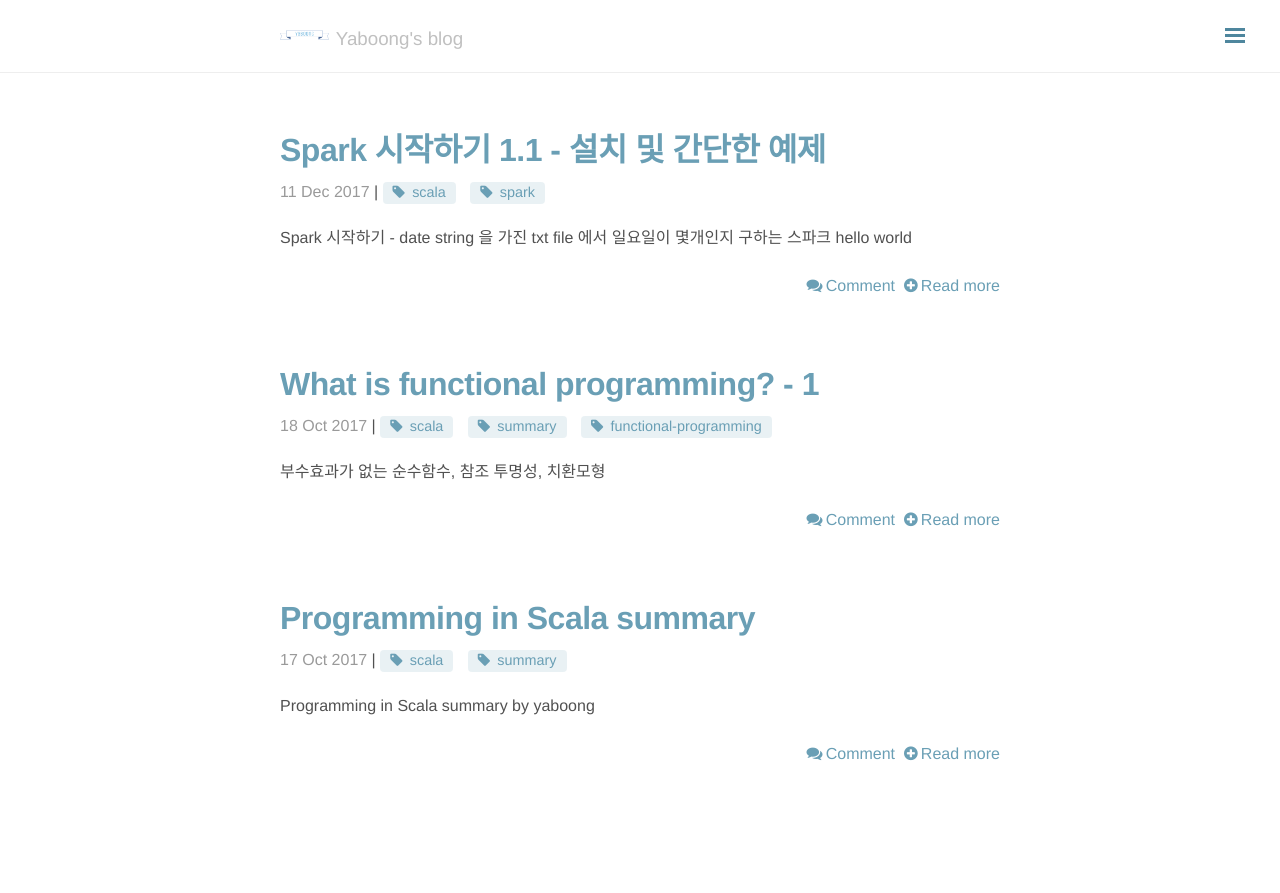
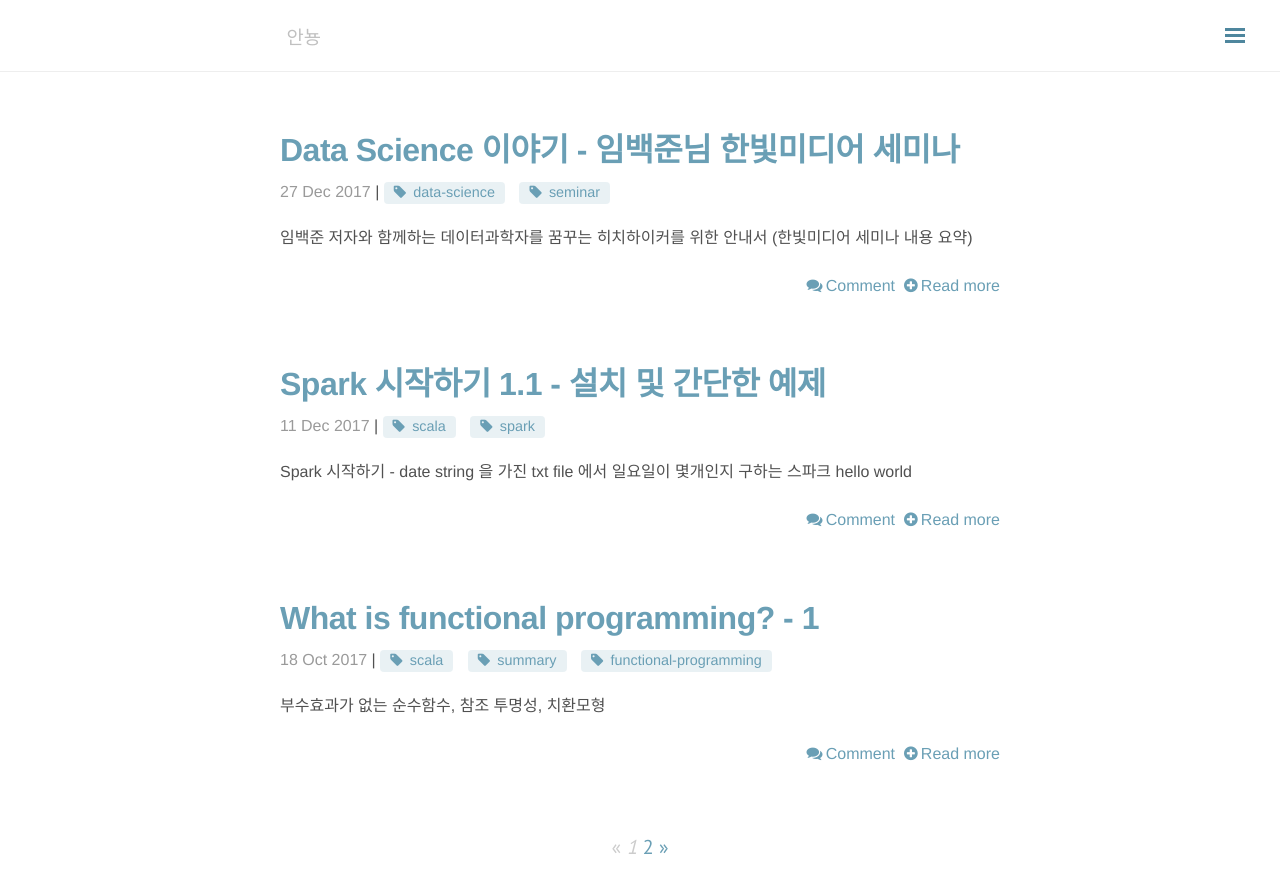
Before and after one commit to yaboong/yaboong.github.io, a Jekyll site: the page built from blog/index.html, in a window 1280 px wide and 922 px high. Shown: the top 893 px of the window. Built offline with Jekyll 4.4.1, drawn with Linux system fonts in a browser that asks for light colours; nearby versions of some CDN libraries; the list of posts is cut into pages by our own code; comment, search, counter and statistics services are not loaded; some of the changed lines change nothing that is shown.

Commit message:
임백준님 데이터과학자 세미나 내용 요약

```diff
--- a/_config.yml
+++ b/_config.yml
@@ -1,10 +1,10 @@
 # Site Info
 title: YABOONG
-tagline: 'Yaboong''s blog'
+tagline: '안뇽'
 description: 'A Jekyll theme adapted from <a href="http://lanyon.getpoole.com/" target="_blank">Lanyon</a>. Made by <a href="http://codinfox.github.io" target="_blank">@codinfox</a>.'
 baseurl: ""
 url: https://github.com/yaboong
-logo: '/public/yaboong_logo.png'
+#logo: '/public/yaboong_logo.png'
 
 # Site configurations
 plugins:
--- /dev/null
+++ b/_posts/2017-12-27-guide-for-future-data-scientists.md
@@ -0,0 +1,291 @@
+---
+layout: post
+title: Data Science 이야기 - 임백준님 한빛미디어 세미나
+category: data-science
+tags: [data-science, seminar]
+excerpt: "임백준 저자와 함께하는 데이터과학자를 꿈꾸는 히치하이커를 위한 안내서 (한빛미디어 세미나 내용 요약)"
+---
+[http://www.hanbit.co.kr/store/education/edu_view.html?p_code=S2703738600](http://www.hanbit.co.kr/store/education/edu_view.html?p_code=S2703738600)
+
+> 세미나가서 들으면서 정리한 노트. 누구에게든 도움이 많이 될 것 같은 내용이라 공유. 모르는 내용이 많아서 잘못 받아적은 내용이 있을 수 있겠지만, 용어는 찾아가면서 정확하게 적으려 노력함.
+
+# 서론
+* [임백준](https://ko.wikipedia.org/wiki/%EC%9E%84%EB%B0%B1%EC%A4%80) 소개
+* 본인은 데이터 관련해서 hands on 하다고 이야기 하기에는 힘들다.
+* tensorflow, keras 사용자는 아니다. 그걸 사용하는 사람들과 같이 일하는 중.
+* 나무에 대한 이야기 보다는 숲에대한 이야기.
+* 스피커 질문
+    * 데이터 관련된 일을 학교나 회사에서 하고 있는분? -> 1/60 (손든사람/청중수)
+    * 데이터에 관심이 있으신 분? -> 20/60
+    * 딥러닝을 스스로 돌려보신분? -> 3/60
+    * 데이터에 관심이 있으신 분들과 하고싶은 이야기가 많다.
+* 오늘 하는 이야기는 기술적으로 큰 의미는 있지 않을거다. 전체적으로 숲을 보는데 의미가 있지 않을까 한다.
+
+
+---
+
+# 본론 - 1부
+## 데이터 과학자란 누구인가?
+> 설명하기 쉽지않다.
+
+* **데이터 분석가**
+    * 데이터분석가 -> BA
+        * sql 로 데이터를 꺼내서 차트나 그래프를 만드는 그런 사람들…
+        * 말은 단순한데 도메인 지식과 데이터에대한 이해가 필요함
+        * 단순하다고 말하고 싶진 않다.
+    * 데이터분석가가 데이터 과학자인 것은 아니다.
+* **데이터 엔지니어**
+    * 웬만한 회사들은 데이터 사이언스 팀 인력들이 데이터 엔지니어링을 많이 한다.
+        * 데이터 엔지니어링은 데이터를 A 라는 지점에서 B 라는 지점으로 옮기는 사람들.
+        * 요즘은 데이터 규모가 크고, 빠르기 때문에 옮기는 것이 단순하지 않기 때문에 하나의 직업군으로 분류 될 수 있다
+        * Hadoop, Spark, Kafka 등등
+    * 이것도 데이터 사이언스는 아니다.
+* **통계학자**
+    * 통계지식으로 데이터에 대한 예측.
+    * 데이터 과학자와 비슷하지만 데이터 과학자는 아님.
+* **머신러닝 엔지니어**
+    * 머신러닝 수행하는 사람.
+    * 데이터 과학자라고 하면 머신러닝 하는 사람이라고 생각하는 경우도 많지만 그건 아님.
+* **데이터 과학자란?**
+    * 위 직업들의 교집합 또는 합집합을 이루는 사람들.
+    * 데이터 과학자에 대한 스피커 주관적 생각.
+        * 위 직업들의 특성을 고루 가지고 있으면서 데이터와 관련된 문제가 있을때, 이 데이터셋으로 해결할 수 있는 문제, 그 문제를 해결하려면 어떤 방법론으로 접근해야 한다는 것을 아는 사람. 그런 능력이 있는 사람.
+        * 어떻게 문제를 해결해야할지 어떻게 데이터를 다뤄야 할지 머리속에 방법들이 파노라마처럼 펼쳐지는 사람. 잘 정제된 정의는 아니다.
+
+---
+
+## 데이터 과학은 왜 필요한가?
+* 왜 이렇게 이슈가 되는 걸까요?
+    * 데이터는 쌓여있고 분석을 해야하기 때문에 (청중 답변)
+* 왜 분석을 해야하나요?
+    * 의사결정을 위해 (청중)
+    * 데이터에서 가치를 뽑아내기 위해. 추상적인 표현이다.
+    * 무슨가치가 숨어 있는지 모르기 때문에 분석을 해보아야 한다.
+* 아무도 건드리지 않은 데이터가 이세상의 90%라고 말한다. 하지만 데이터는 부족하다.
+
+
+## 데이터 분석에서의 문제들
+* **Data Scarcity**
+    * 막상 분석하는 사람들은 쓸만한 데이터가 없다고 말한다.
+    * 데이터를 쌓을 때 맹목적으로 쌓았거나, 쌓을 당시의 목적과 분석의 목적이 일치하는 경우가 거의 없기 때문에.
+        * 머신러닝의 관점에서는 “쌓여있는 데이터에 쓸만한 feature 가 없다”
+        * 데이터 분석에서는 이게 제일 큰 문제다.
+* **Cold Start Problem**
+    * 아마존, 넷플릭스 처럼 상품에 대한 추천 시스템을 만드는 경우,
+    * 사용자가 처음 가입했다면, 새 유저와 유사한 사용자를 찾기 어렵고,
+    * 새로운 상품이 생긴다면, 같은 문제.
+    * 히스토리 데이터가 없는 문제. 피할 수 없는 문제.
+    * 데이터 분석과 관련된 큰 문제로 여겨짐.
+* **비정형 데이터**
+    * 수리기사들이 가전제품 수리한 후 고객에게 질문하고 받은 답변을 기사가 시스템에 입력함.
+    * 데이터베이스에 쌓임.
+    * 시간이 지나면 굉장히 소중한 데이터.
+    * 근데 이게 자연어로 입력이 되어 있음. 손글씨.
+    * 그때 그때 임의의 기사들이 자기 생각하는 방식대로 입력해둠.
+    * 수집은 했으나 구조가 없고 분석을 하기 힘든 구조.
+
+> 이런 문제들이 있기 때문에 막연히 분석하자고 달려들었을 때 풀어야 할 문제들이 너무 많다. 데이터 과학은 단순히 머신러닝 돌리는 것이 아니라 이런 문제들을 해결해 나가는 것.
+
+### 데이터 과학자
+* 돈 잘번다
+* 실제로 하는 일은 지저분하고 머리아프다.
+* 코딩 하는 것 처럼 깔끔하지 않다.
+* 데이터를 주려고 하지도 않고 받아도 엉망이다.
+* 이런 지저분한 것을 처리하는 것이 데이터 과학자들이 할 일.
+* 이렇게 데이터를 받으면 머신러닝 등 돌리는 것은 순식간임.
+
+### Ad Tech 스타트업 회사에 있었다 (여담)
+* 광고회사는 분석할 데이터가 많다.
+* 모델이 자동적으로 행동하게 코딩했을 때 회사 revenue 가 팍팍 달라지는 것을 경험함. - 어떤사례가 있었는지 청중이 Q&A 시간에 물었으나 상세한 답변은 하지않음.
+* 스타트업 회사에서 데이터분석가로 자원을 키우면 IT 공룡 회사로 다 간다. 아마존, 구글, 페이스북.
+* 아무튼 데이터 과학은 핫하다.
+* 하지만 실제로 하는 일은 그렇게 매력적이지 않다.
+
+---
+
+## Tech Stack 정리
+> **python, tensorflow, keras, spark** 이정도로 정리
+
+* 데이터 분석 쪽에서는 툴이나 프레임웍의 중요성이 일반 프로그래밍 보다 덜하다.
+* 툴은 그냥 툴이다. 그래야 된다.
+* 기술스택에 대해서는 스피커 본인이 정리하는 내용이 자기 생각과 다르다고 속상해 하지 마시길
+    * "이 바닥에서 언어는 Python 이다. 다른 언어는 기웃거릴 필요가 없다."
+    * tensorflow, pytorch, caffe, mxnet, theano
+        * [https://deeplearning4j.org/compare-dl4j-tensorflow-pytorch](https://deeplearning4j.org/compare-dl4j-tensorflow-pytorch)
+        * 이것도 tensor flow 로 정리를 하자. pytorch 제외하고 나머지는 support 도 잘 안되고 있다.
+    * 해외 협력 프로젝트에서도 전부 tensor flow 로 정리하고 요청하는 분위기다.
+    * tensor flow api 를 직접 쓰기 보다는 keras 를 많이 쓴다.
+    * 더 편하고 더 새로운게 나오면 빨리빨리 갈아타는게 상책이다. 핵심원리는 따라가되 지엽적인 api에는 목숨걸지 말자.
+    * 하다못해 spark 도 python api 지원하니까..
+    * shallow learning - 전통적인 머신러닝
+    * cuda - compute unified device architecture
+        * [https://developer.nvidia.com/cuda-zone](https://developer.nvidia.com/cuda-zone)
+        * 엔비디아에 특화된 라이브러리 걔네가 만든것
+    * 텐서플로우가 엔비디아 gpu만 지원을 한다.
+        * 그래서 맥에서 윈도우로 갈아타는 사람도 생긴다.
+* 에디터
+    * pycharm 이 괜찮다.
+* 데이터 엔지니어링 (빅데이터 파이프라인)
+    * apache-spark
+
+---
+
+## 통계지식 정리
+* 편차, 분산, 표준편차, 분포 등등
+    * 표준편차 등등 수식이 가지는 의미 정도를 알아줘야한다.
+* headfirst 통계학 - 한빛에서 나온거 정도는 봐줘야 한다.
+    * [http://www.hanbit.co.kr/store/books/look.php?p_code=B2156162193](http://www.hanbit.co.kr/store/books/look.php?p_code=B2156162193)
+* p-value 라는 표현이 자주 등장하는데, 왜 이말을 하는지 정도는 알아야 한다. p-value 는 예전처럼 중요하게 사용되지는 않는다. 하지만 모르면 집에가서 좀 찾아봐라
+    * 이쪽 공부안하면 이 의미를 제대로 이해하기는 쉽지않다.
+    * p-value 는 통계학 쪽의 monad... 이해는 하는데 설명은 못해주는... 스스로 그 의미를 파악할 수 밖에 없다.
+* precision, recall. 요정도도 알아야 한다.
+    * 요정도 알아야 데이터 분석하고 머신러닝 돌리고 딥러닝 돌리고 해서 예측하려고 할 때, 이 예측에 대한 평가를 해야 하는데 (얼마나 정확한 예측인지), 예측과 관련된 evaluation 에 precision, recall 이라는 용어 사용
+    * f-score 이런건 볼줄 알아야 한다.
+* 공식을 아는 것이 아니라, 이 숫자가 무엇을 의미하는지. 어느정도 수치가 좋은거고 어느정도 수치가 좋지 않은거고.
+* 책한권들고 따로 공부할 필요가 있지는 않고 따로 개념만 공부해도 된다.
+* regression 에 대한 개념
+* overfitting 에 대한 개념
+    * 데이터에는 맞는 모델인데 generalize 가 힘든 모델 (청중답변)
+    * 실전에 데이터분석을 할 때 본의아니게 overfitting 하게 되는 경우가 많다.
+    * 테스트 데이터에서는 예측력이 뛰어나지만 실제 모델에 적용하면 오차가 커지는 경우.
+* gradient descent 경사하강법
+    * 미분에 대한 문제 (청중답변)
+    * 기울기가 점점 완만해지는 지점을 찾는게 머신러닝이다(청중답변)
+    * cost function의 값은 최소화 시키는
+    * 통계적 gradient decent -> stochastic gradient descent.
+* 이런 개념들 코세라 Andrew Ng 강의 들으면 접할 수 있음
+* back propagation (역전파)
+* drop out
+
+
+---
+
+
+# 본론 - 2부
+## 딥러닝에 대한 오해
+딥러닝이 만능열쇠라 생각하는데 사실 상당히 제한적이며, 딥러닝으로 풀 수 없는 문제도 많다. 예상치 못했던 놀라운 결과를 내는 경우도 많지만 실제 딥러닝이 해줄 수 있는 것에 비해 너무 많은 인기를 끌고 있는 것도 사실이다. (오해에 대한 이야기이므로 딥러닝이 필요 없다는 이야기가 아니다.)
+
+
+
+## 딥러닝의 한계들
+* **Data Hungry**
+    * 딥러닝은 데이터를 엄청나게 원한다.
+    * 의미있게 사용할 수 있는 데이터가 실제로 그렇게 많지 않다.
+    * 딥러닝에게 먹여줄 수 있는 데이터가 풍부하게 있는 경우가 많지 않다.
+* **결과에 대한 설명이 힘들다**
+    * 내가 암이라는 결과가 나왔다.
+    * 그럼 그냥 암이다.
+    * 왜 그런 답을 도출했는지 설명이 안된다.
+    * 딥러닝이 원래 근본적으로 설명이 안되는건지, 아니면 너무 내부적으로 복잡해서 설명이 안되는건지? (박사들과 논쟁했던 경험)
+        * 결론은..
+        * 이론적으로는 가능하다. 그래서 설명이 가능하지만 너무 복잡해서 의미가 없다. 사람이 알아들을 수 없다.
+        * 당신은 암이에요. 왜요? 걍 암임 ㅋ
+* **불확실성을 제대로 처리할 수 없다**
+    * uncertainty
+    * 한 70% 정도의 가능성으로 암이에요. 라고 하는 것이 아니라 걍 암이에요.
+    * 어느정도의 가능성(확신)으로 암이라고 하는지 알 수가 없다.
+    * 기면기고 아니면 아니다. 끝.
+    * 그렇기 때문에 중요한 일들을 맡기기 어렵다.
+* **위와 같은 문제해결을 위해 여러가지 연구들이 진행되고 있다**
+    * data hungry 문제 해결
+        * one shot learning
+        * transfer learning
+    * 베이지언 통계 -> Bayesian Probability(베이지언 확률) -> 불확실성을 다루는 것.
+        * 데이터 분석과 관련되어 이야기 하려면 공부해야 한다.
+        * 베이지언 통계학 + 뉴럴 네트웍
+    * incremental learning
+        * 딥러닝에서 새로운 데이터를 발견하면 새로 Input 을 집어넣어 학습시키는데 비효율적이다.
+        * 새로운 데이터가 발견됐을 때 기존의 모델을 활용해서 빠르게 학습시키는 방법.
+    * neural evaluation
+        * 딥러닝에서 사용되는 아키텍처는 어디서 나오는거냐?! 라고 딥러닝에 의문을 제기하는 것.
+        * 아키텍처도 과학적인 방법으로 접근해야 한다는 것이 neural evaluation.
+
+
+## 실전 데이터 분석을 수행할 때 생각해야 하는 문제들
+* Data Curation
+    * 실제 분석시에 다양한 부서에서의 다양한 데이터가 존재한다.
+    * A라는 부서에서는 미국을 USA 로 데이터에 포함시켜뒀고, B에서는 America, C에서는 나름의 코드로 AA 라고 정의해뒀다면
+        * USA, America, AA 가 다 똑같은 데이터다.
+        * 이것들은 다 동일한 데이터라고 발견해 내는 것이 data curation.
+    * 실제 데이터분석할 때는 이런 것들이 더 문제가 됨.
+* 딥러닝에서 Feature 에 영향을 주는 label 은 무엇인지.. 파악하는 것이…
+* feature generation...
+* -> feature engineering
+* model selection
+* hyper parameter optimization
+
+
+---
+
+
+## 데이터 과학자가 가져야 하는 기술에 대해 다시한번 정리
+
+**1. 프로그래밍 능력**
+
+프로그래밍언어, 코딩능력, 소프트웨어 엔지니어링 하는 사람만큼은 아니더라도 프로그래밍 잘할 수록 좋은 데이터과학자가 된다.
+
+
+**2. 기초적인 수준의 통계지식**
+
+* p-value
+* 분포
+* 표준편차 등등
+* 개념에 대한 이해
+
+
+**3. Machine Learning**
+
+
+**4. 미적분, 선형대수**
+
+* 행렬의 곱
+* 행렬 inverse (역행렬)
+* 정도 할 줄 알면 된다
+* 본인이 머신러닝 알고리즘 개발할 것이 아니라면 수학적인 공부에 많은 시간을 투자할 필요는 없다.
+
+
+**5. 지저분한 데이터를 정제하는 능력**
+
+데이터를 정제할 때 가장 중요한 것은 끈기다! 너무 드러우니까 만지기가 싫지만 이렇게도 만들어 보고 저렇게도 만들어보아야 한다.
+이 과정에서 데이터 분석의 품질이 결정된다. 계속 만져보지 않으면 좋은 데이터 모델을 만들 수 없다. 더러운 데이터에서 출발하는 것이 더 의미가 있다. 예쁜데이터만 만지면 현실이 그런 줄 착각하게 된다.
+[https://www.kaggle.com/](https://www.kaggle.com/)
+
+
+
+
+**6. 데이터 시각화**
+
+데이터를 직관적으로 이해할 수 있도록 만드는 능력
+
+
+**7. 커뮤니케이션 능력이 대단히, 굉장히 중요하다.**
+
+좋은 분석가는 그 데이터 안에 story, narration, suggestion 이 있고, 리포트의 숫자들이 생생하게 살아있다. 좋지 않은 분석가는 숫자만 나열해놓고 끝이다. 경영진은 그 숫자 들여다 보고 있을 시간이 없고, 많은 판단을 데이터를 분석하는 사람에게 의존할 수 밖에 없다. 이런 모든 것들이 다 커뮤니케이션과 관련된 것. 살아있는 스토리를 만드는 노력을 해야한다. 스토리가 있어야 상대방이 자기 이야기를 소비한다.
+
+## 데이터과학 공부 자료
+* Coursera Andrew Ng 강의
+    * 데이터과학에서 피할 수 없는 강의.
+    * 수학적인 공식을 다 이해하고 훈련할 필요는 없지만 무슨 이야기를 하는지 한번 쯤은 봐줘야한다.
+* 가볍게 읽을 수 있는 책
+    * 빅데이터가 만드는 세상
+        * [http://www.aladin.co.kr/shop/wproduct.aspx?ItemId=26621000](http://www.aladin.co.kr/shop/wproduct.aspx?ItemId=26621000)
+    * 처음 배우는 머신러닝
+        * [http://www.hanbit.co.kr/store/books/look.php?p_code=B8660115730](http://www.hanbit.co.kr/store/books/look.php?p_code=B8660115730)
+    * 밑바닥 부터 배우는 딥러닝
+        * [http://www.hanbit.co.kr/store/books/look.php?p_code=B8475831198](http://www.hanbit.co.kr/store/books/look.php?p_code=B8475831198)
+    * Keras 책
+    * Hands-On Machine Learning with Scikit-Learn and TensorFlow
+        * [http://shop.oreilly.com/product/0636920052289.do](http://shop.oreilly.com/product/0636920052289.do)
+        * 관련된 책 중 가장 설명을 잘한 책
+* Youtube
+    * <a href="https://www.youtube.com/channel/UCYO_jab_esuFRV4b17AJtAw" target="_blank">3Blue1Brown</a> 아이디를 가진 사람이 올리는 비디오가 있다.
+    * 난해한 개념들을 visualization 잘 해서 이해하기 쉽게 설명해준다.
+    * 꼭 추천 드리고 싶다.
+* 개념에 대한 자료는 워낙 많으니 알아서 구글링
+
+
+### Q&A 중 기억에 남았던 답변
+처음 데이터분석은 데이터의 형태가 분석에 용이한 모델이 아닐 것이다.
+그래도 일단 분석을 해봐야 어떤 모델을 가져야 하는지 알 수 있다.
+그리고 모델을 수정하고 데이터 수집하는 방식을 수정한다.
+데이터 수집과 분석이 하나가 되어 서로가 서로를 피드백하는 사이클을 형성하는 것이 중요하다.
```
